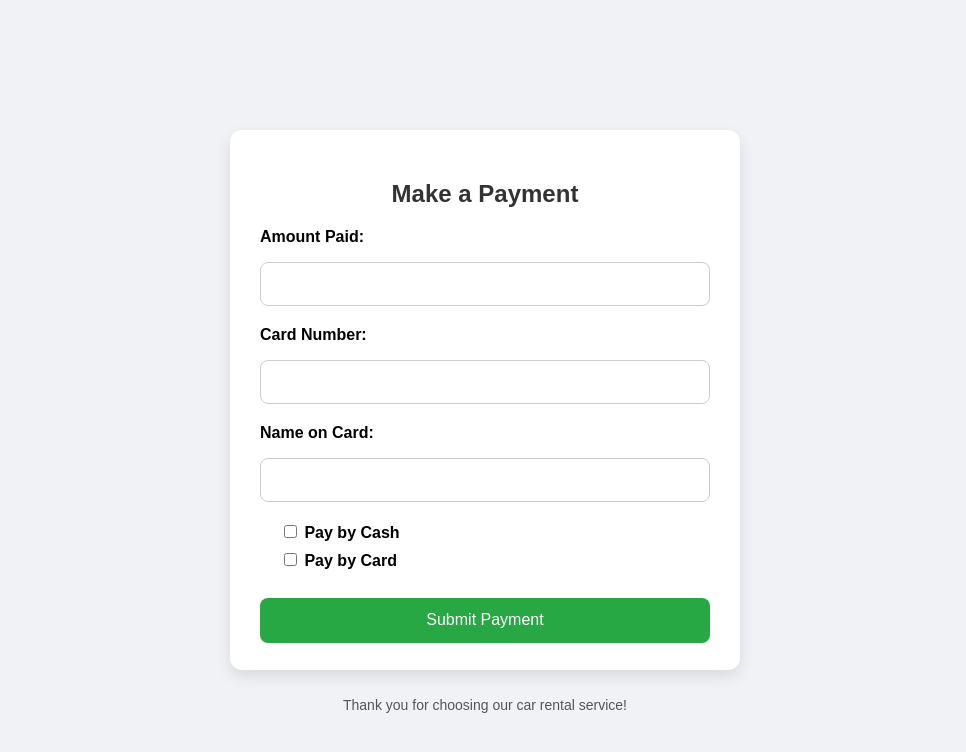
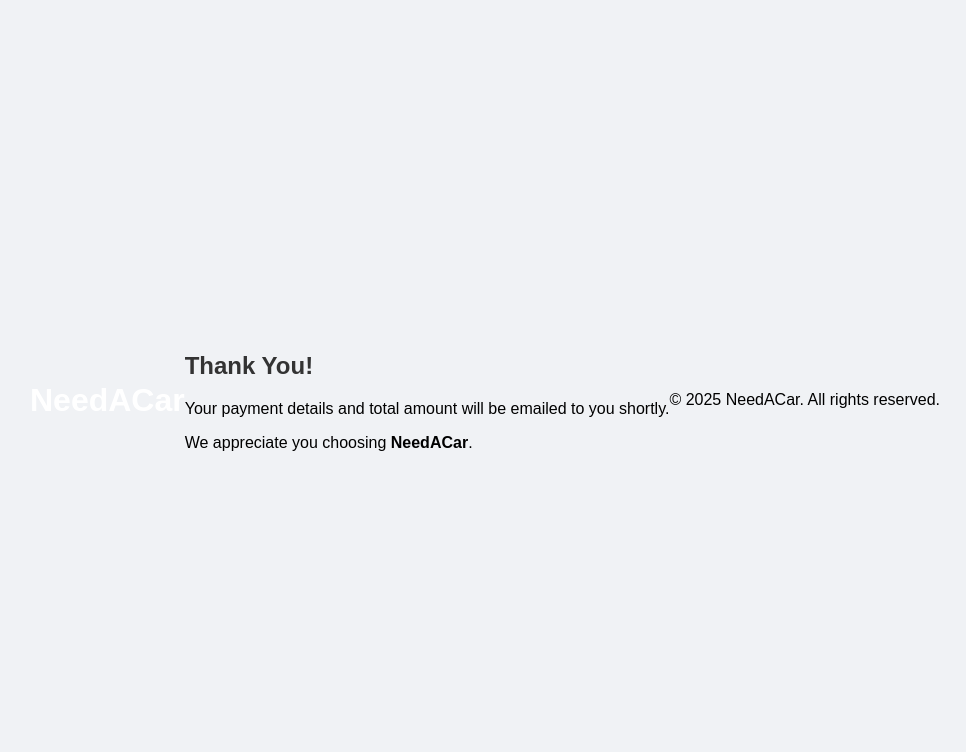
Before and after one commit to Lusaka2003/CSE370Project, a PHP site: page /payment.php in a window 1280 px wide. Shown: the top 752 px of the page, without its empty margins (155-1121 px from the left). Run offline with PHP 8.4, Linux system fonts and the light colour scheme.

Commit message:
Update payment.php

```diff
--- a/payment.php
+++ b/payment.php
@@ -1,68 +1,32 @@
-<?php
-session_start();
-
-include('connect.php');
-
-if ($_SERVER['REQUEST_METHOD'] == 'POST') {
-    $amount_paid = $_POST['amount_paid'];
-    $card_no = $_POST['card_no'] ? $_POST['card_no'] : null;
-    $name_on_card = $_POST['name_on_card'] ? $_POST['name_on_card'] : null;
-    $paid_by_cash = isset($_POST['paid_by_cash']) ? 1 : 0;
-    $paid_by_card = isset($_POST['paid_by_card']) ? 1 : 0;
-
-    // Insert payment into database
-    $query = "INSERT INTO payment (Amount_Paid, Card_No, Name_On_Card, Paid_By_Cash, Paid_By_Card)
-              VALUES (?, ?, ?, ?, ?)";
-    $stmt = $conn->prepare($query);
-    $stmt->bind_param("issii", $amount_paid, $card_no, $name_on_card, $paid_by_cash, $paid_by_card);
-
-    if ($stmt->execute()) {
-        echo "<p class='success'>Payment successfully processed!</p>";
-    } else {
-        echo "<p class='error'>Error processing payment.</p>";
-    }
-}
-?>
-
 <!DOCTYPE html>
 <html lang="en">
 <head>
     <meta charset="UTF-8">
     <meta name="viewport" content="width=device-width, initial-scale=1.0">
-    <title>Payment</title>
+    <title>NeedACar - Payment</title>
     <link rel="stylesheet" href="stylepayment.css">
 </head>
 <body>
-    <div class="container">
-        <h2>Make a Payment</h2>
+    <!-- Header Section -->
+    <header>
+        <a href="index.php" style="text-decoration: none;">
+        <h1 class="title" style="color: white;">NeedACar</h1>
+        </a>
+        <nav class="nav-bar">
+    </header>
 
-        <form action="payment.php" method="POST">
-            <label for="amount_paid">Amount Paid:</label>
-            <input type="number" id="amount_paid" name="amount_paid" required>
+    <!-- Main Content -->
+    <main class="payment-container">
+        <div class="thank-you-box">
+            <h2>Thank You!</h2>
+            <p>Your payment details and total amount will be emailed to you shortly.</p>
+            <p>We appreciate you choosing <strong>NeedACar</strong>.</p>
+        </div>
+    </main>
 
-            <label for="card_no">Card Number:</label>
-            <input type="text" id="card_no" name="card_no">
-
-            <label for="name_on_card">Name on Card:</label>
-            <input type="text" id="name_on_card" name="name_on_card">
-
-            <div class="checkbox-group">
-                <label for="paid_by_cash">
-                    <input type="checkbox" id="paid_by_cash" name="paid_by_cash">
-                    Pay by Cash
-                </label>
-                <label for="paid_by_card">
-                    <input type="checkbox" id="paid_by_card" name="paid_by_card">
-                    Pay by Card
-                </label>
-            </div>
-
-            <input type="submit" value="Submit Payment">
-        </form>
-
-        <div class="footer">
-            <p>Thank you for choosing our car rental service!</p>
-        </div>
-    </div>
+    <!-- Footer Section -->
+    <footer>
+        <p>&copy; 2025 NeedACar. All rights reserved.</p>
+    </footer>
 </body>
 </html>
```
